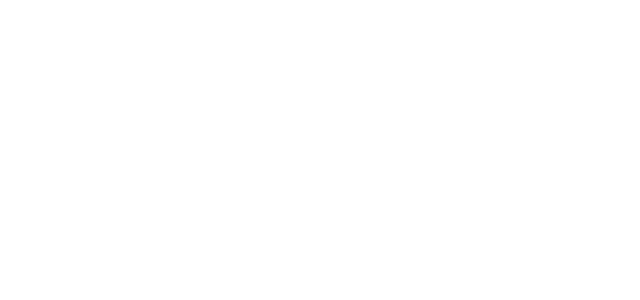
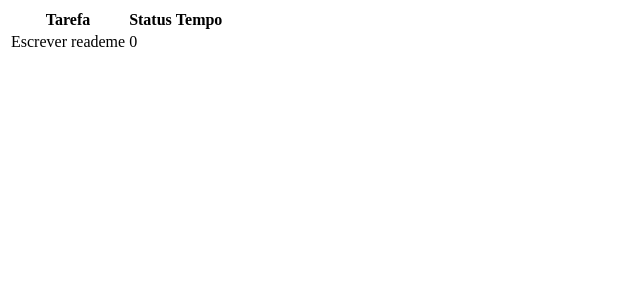
Before and after one commit to mestihudson/personal-stalker, a Vue app in the folder ui/: page / in a window 1280 px wide. Shown: the top 300 px of the page, without its empty margins (0-640 px from the left). Built offline with nearby package versions, Linux system fonts and the light colour scheme.

Commit message:
Adiciona view Tasks

```diff
--- a/ui/package.json
+++ b/ui/package.json
@@ -10,6 +10,7 @@
   },
   "dependencies": {
     "core-js": "^3.6.4",
+    "flush-promises": "^1.0.2",
     "moment": "^2.24.0",
     "vue": "^2.6.11"
   },
--- a/ui/src/App.vue
+++ b/ui/src/App.vue
@@ -1,20 +1,13 @@
 <template>
   <div id="app">
+    <tasks/>
   </div>
 </template>
 
 <script>
+import Tasks from '@/views/Tasks'
+
 export default {
+  components: { Tasks }
 }
 </script>
-
-<style>
-#app {
-  font-family: Avenir, Helvetica, Arial, sans-serif;
-  -webkit-font-smoothing: antialiased;
-  -moz-osx-font-smoothing: grayscale;
-  text-align: center;
-  color: #2c3e50;
-  margin-top: 60px;
-}
-</style>
--- /dev/null
+++ b/ui/src/services/Api.js
@@ -0,0 +1,7 @@
+export default {
+  getTasks () {
+    return Promise.resolve([
+      { id: 1, name: 'Escrever reademe', status: 0, times: [] }
+    ])
+  }
+}
--- /dev/null
+++ b/ui/src/views/Tasks.vue
@@ -0,0 +1,47 @@
+<template>
+  <div>
+    <table>
+      <thead>
+        <tr>
+          <th>Tarefa</th>
+          <th>Status</th>
+          <th>Tempo</th>
+        </tr>
+      </thead>
+      <tbody>
+        <tr v-for='task in tasks' :key='task.id' data-name='Line'>
+          <td>{{task.name}}</td>
+          <td>{{task.status}}</td>
+          <td>{{tasks.times}}</td>
+        </tr>
+      </tbody>
+    </table>
+  </div>
+</template>
+
+<script>
+import Api from '@/services/Api'
+
+export default {
+  data () {
+    return {
+      tasks: []
+    }
+  },
+  created () {
+    this.init()
+  },
+  methods: {
+    init () {
+      Api.getTasks()
+        .then((tasks) => {
+          this.tasks = tasks
+        })
+    }
+  },
+  computed: {}
+}
+</script>
+
+<style>
+</style>
```
Also changed, not shown: 1 other file (tests, documents, lock files or other folders).
